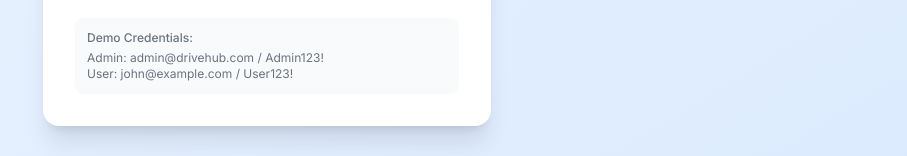
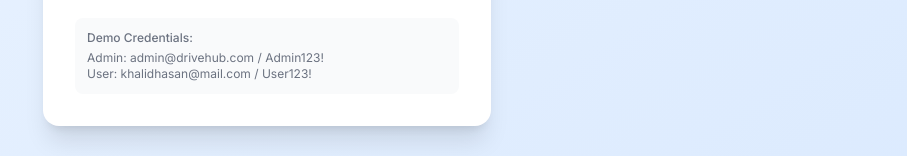
Before and after one commit to MerchantKhalid/Car-Dealer-website, a Next.js app in the folder client/: page /login in a window 1280 px wide. Shown: the part 554-710 px from the top of the page, without its empty margins (373-1280 px from the left). Built offline with nearby package versions, Linux system fonts and the light colour scheme; no server answers.

Commit message:
login page

```diff
--- a/client/app/(auth)/login/page.tsx
+++ b/client/app/(auth)/login/page.tsx
@@ -113,7 +113,7 @@
           <div className="mt-4 p-3 bg-gray-50 rounded-lg text-xs text-gray-500">
             <p className="font-medium mb-1">Demo Credentials:</p>
             <p>Admin: admin@drivehub.com / Admin123!</p>
-            <p>User: john@example.com / User123!</p>
+            <p>User: khalidhasan@mail.com / User123!</p>
           </div>
         </div>
       </div>
```
